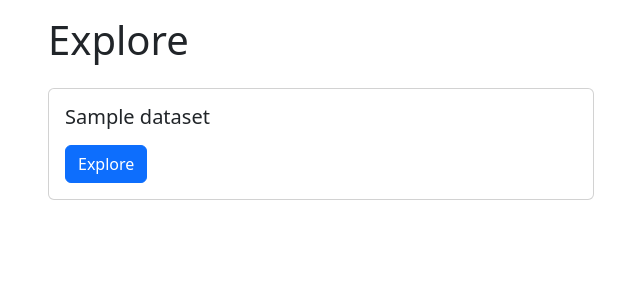
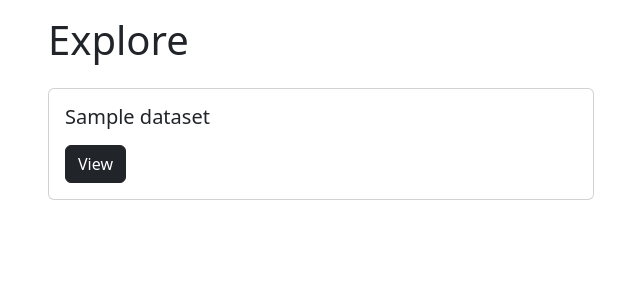
Before and after one commit to lcarvajal/real-open-data, a Django app: page /datasets/ in a window 1280 px wide. Shown: the part 57-357 px from the top of the page, without its empty margins (34-674 px from the left). Run offline with Django 5.2, Linux system fonts and the light colour scheme; tables that the repository leaves empty hold one stand-in row (values such as "Sample post"); some libraries are stand-ins or nearby versions.

Commit message:
Update button titles to view

```diff
--- a/datasets/templates/datasets/index.html
+++ b/datasets/templates/datasets/index.html
@@ -20,7 +20,7 @@
               <h5 class="card-title">{{ dataset.title }}</h5>
               <p class="card-text"></p>
               <a href="{% url 'datasets:detail' dataset_id=dataset.id %}
-  " class="btn btn-primary">Explore</a>
+  " class="btn btn-dark">View</a>
             </div>
           </div>
         </div>
```
